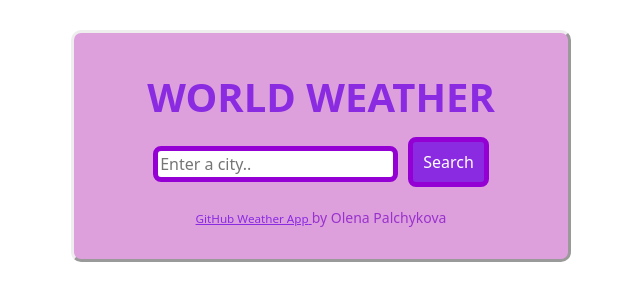
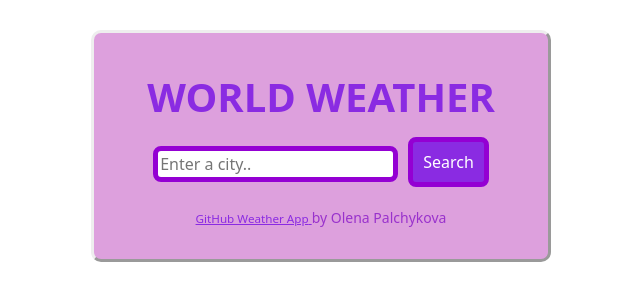
Before and after one commit to VasilisaKruzenshtern/a-react-weather-app, a React (Create React App) app: page / in a window 1280 px wide. Shown: the top 300 px of the page, without its empty margins (319-959 px from the left). Built offline with nearby package versions, Linux system fonts and the light colour scheme.

Commit message:
app size changed

```diff
--- a/src/App.css
+++ b/src/App.css
@@ -56,7 +56,7 @@ a {
     padding-left:30px;
     padding-right:30px;
     margin-top:30px;
-    max-width: 500px;
+    max-width: 460px;
     border-style:outset;
     border-radius:10px;
 
```
